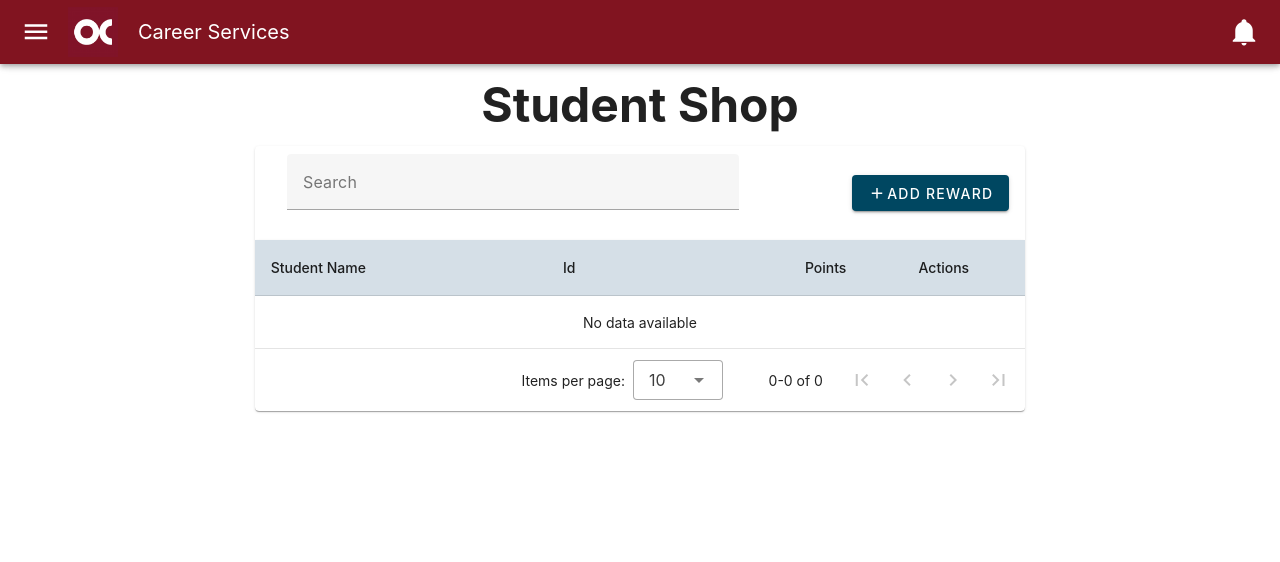
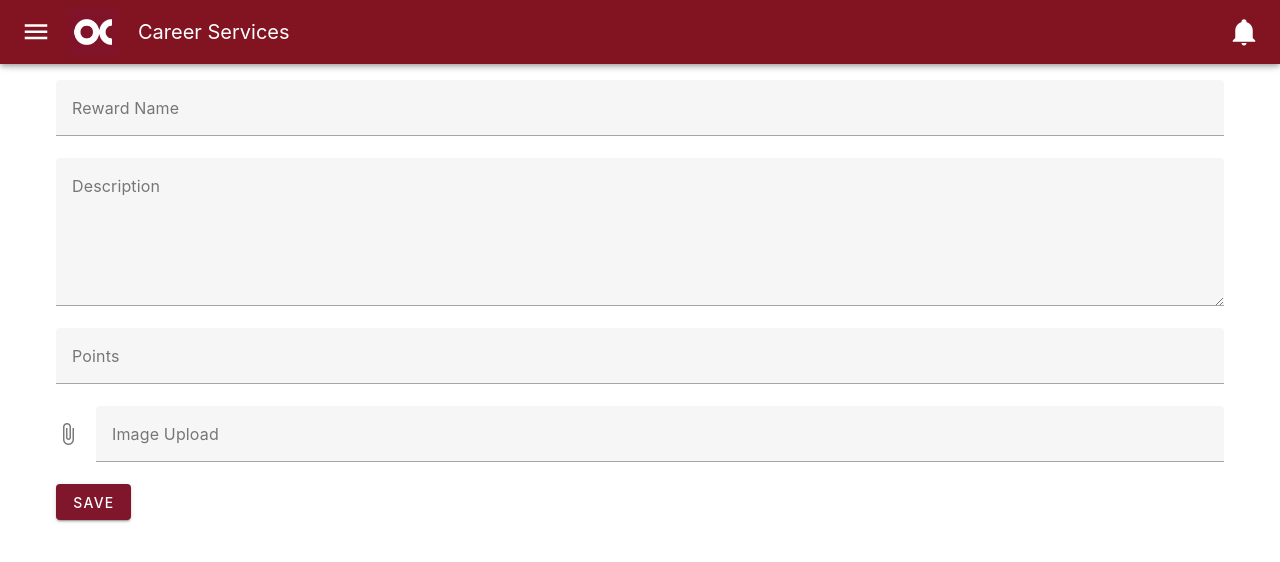
Before and after one commit to IanFlower/Avocado-Frontend, a Vue app: page /AddReward in a window 1280 px wide. Shown: the top 562 px of the page. Built offline with nearby package versions, Linux system fonts and the light colour scheme; no server answers; what webfontloader would draw is missing.

Commit message:
Changes to focus on the add reward and added routes to server

```diff
--- a/src/components/AddReward.vue
+++ b/src/components/AddReward.vue
@@ -1,96 +1,66 @@
 <template>
     <v-container>
-        <div class="text-h3 font-weight-bold text-center mb-4">
-            Student Shop
-        </div>
+      <v-form @submit.prevent="addReward" ref="form">
+        <v-text-field
+          v-model="reward.name"
+          label="Reward Name"
+          required
+        />
 
-        <v-row justify="center">
-            <v-col cols="12" md="8">
-                <v-card>
-                    <v-card-title class="d-flex justify-space-between align-center">
-                        <v-row class="w-100" align="center">
-                            <v-col cols="10" sm="8">
-                                <v-text-field v-model="searchQuery" label="Search" outlined dense class="mx-4" />
-                            </v-col>
+        <v-textarea
+          v-model="reward.description"
+          label="Description"
+          required
+        />
 
-                            <v-col cols="2" sm="4" class="text-right">
-                                <v-btn color="#004761" dark @click="editRewards" class="w-auto">
-                                    <v-icon left>mdi-plus</v-icon> Add Reward
-                                </v-btn>
-                            </v-col>
-                        </v-row>
-                    </v-card-title>
+        <v-text-field
+          v-model="reward.points"
+          label="Points"
+          type="number"
+          required
+        />
 
-                    <v-data-table :headers="headers" :items="filteredUsers" class="elevation-1">
-                        <template v-slot:item.fullName="{ item }">
-                            <span>{{ item.fullName }}</span>
-                        </template>
+        <v-file-input
+          v-model="reward.image"
+          label="Image Upload"
+          accept="image/*"
+          required
+          @change="handleImageUpload"
+        />
 
-                        <template v-slot:item.id="{ item }">
-                            <span>{{ item.id }}</span>
-                        </template>
-
-                        <template v-slot:item.points="{ item }">
-                            <span>{{ item.points }}</span>
-                        </template>
-
-                        <template v-slot:item.actions="{ item }">
-                            <v-btn icon @click="goToRedeemPoints(item.id)" class="transparent no-padding">
-                                <v-icon>mdi-cart</v-icon>
-                            </v-btn>
-                        </template>
-                    </v-data-table>
-                </v-card>
-            </v-col>
-        </v-row>
+        <v-btn type="submit" color="primary">Save</v-btn>
+      </v-form>
     </v-container>
   </template>
 
   <script setup>
-import { ref, computed, onMounted } from "vue";
-import { useRouter } from "vue-router";
-import userServices from "../services/userServices.js";
+  import { ref } from 'vue';
+  import rewardServices from '../services/rewardServices.js';
 
-const router = useRouter();
-const users = ref([]);
-const searchQuery = ref("");
+  const reward = ref({
+    name: '',
+    desc: '',
+    points: '',
+    image: null,
+  });
 
-const headers = ref([
-    { title: "Student Name", key: "fullName", align: "start", sortable: true },
-    { title: "Id", key: "id", align: "start", sortable: true },
-    { title: "Points", key: "points", align: "end", sortable: true },
-    { title: "Actions", key: "actions", align: "center", sortable: false }
-]);
+  const emit = defineEmits();
 
-const initialize = () => {
-    userServices.getAllUsers()
-        .then(response => {
-            users.value = response.data.map(user => ({
-                fullName: `${user.fName} ${user.lName}`,
-                id: user.id,
-                points: user.points
-            }));
-        })
-        .catch(() => {
-            users.value = [];
-        });
+  const handleImageUpload = (file) => {
+    reward.value.image = file;
   };
 
-const filteredUsers = computed(() => {
-    return users.value
-        .filter(user =>
-            user.fullName.toLowerCase().includes(searchQuery.value.toLowerCase())
-        )
-        .sort((a, b) => a.fullName.localeCompare(b.fullName));
-});
-
-const goToRedeemPoints = (userId) => {
-    router.push({ name: "redeemPoints", params: { id: userId } });
+  const addReward = async () => {
+    if (reward.value.name && reward.value.desc && reward.value.points && reward.value.image) {
+      try {
+        await rewardServices.addReward(reward.value);
+        // Emit the rewardAdded event to the parent to close the modal
+        emit('reward Added');
+      } catch (error) {
+        console.error('Error adding reward:', error);
+      }
+    } else {
+      console.log('Please fill out all fields.');
+    }
   };
-
-const editRewards = () => {
-    router.push({ name: "AddReward" });
-};
-
-onMounted(initialize);
   </script>
--- a/src/views/AdminRedeem.vue
+++ /dev/null
@@ -1,108 +0,0 @@
-<template>
-  <v-container>
-    <div class="text-h3 font-weight-bold text-center mb-4">
-      Student Shop
-    </div>
-
-    <v-row justify="center">
-      <v-col cols="12" md="8">
-        <v-card>
-          <v-card-title class="d-flex justify-space-between align-center">
-            <v-row class="w-100" align="center">
-              <v-col cols="10" sm="8">
-                <v-text-field
-                  v-model="searchQuery"
-                  label="Search"
-                  outlined
-                  dense
-                  class="mx-4"
-                />
-              </v-col>
-
-              <v-col cols="2" sm="4" class="text-right">
-                <v-btn color="#004761" dark @click="showAddRewardModal = true" class="w-auto">
-                  <v-icon left>mdi-plus</v-icon> Edit Rewards
-                </v-btn>
-              </v-col>
-            </v-row>
-          </v-card-title>
-
-          <v-data-table
-            :headers="headers"
-            :items="filteredUsers"
-            class="elevation-1"
-          >
-            <template v-slot:item.fullName="{ item }">
-              <span>{{ item.fullName }}</span>
-            </template>
-
-            <template v-slot:item.id="{ item }">
-              <span>{{ item.id }}</span>
-            </template>
-
-            <template v-slot:item.points="{ item }">
-              <span>{{ item.points }}</span>
-            </template>
-
-            <template v-slot:item.actions="{ item }">
-              <v-btn icon @click="goToRedeemPoints(item.id)" class="transparent no-padding">
-                <v-icon>mdi-cart</v-icon>
-              </v-btn>
-            </template>
-          </v-data-table>
-        </v-card>
-      </v-col>
-    </v-row>
-
-    <!-- Add Reward Modal -->
-    <AddReward v-model="showAddRewardModal" />
-  </v-container>
-</template>
-
-<script setup>
-import { ref, computed, onMounted } from "vue";
-import { useRouter } from "vue-router";
-import userServices from "../services/userServices.js";
-import AddReward from "../components/AddReward.vue";
-
-
-const router = useRouter();
-const users = ref([]);
-const searchQuery = ref("");
-const showAddRewardModal = ref(false); // Controls modal visibility
-
-const headers = ref([
-  { title: "Student Name", key: "fullName", align: "start", sortable: true },
-  { title: "Id", key: "id", align: "start", sortable: true },
-  { title: "Points", key: "points", align: "end", sortable: true },
-  { title: "Actions", key: "actions", align: "center", sortable: false }
-]);
-
-const initialize = () => {
-  userServices.getAllUsers()
-    .then(response => {
-      users.value = response.data.map(user => ({
-        fullName: `${user.fName} ${user.lName}`,
-        id: user.id,
-        points: user.points
-      }));
-    })
-    .catch(() => {
-      users.value = [];
-    });
-};
-
-const filteredUsers = computed(() => {
-  return users.value
-    .filter(user =>
-      user.fullName.toLowerCase().includes(searchQuery.value.toLowerCase())
-    )
-    .sort((a, b) => a.fullName.localeCompare(b.fullName));
-});
-
-const goToRedeemPoints = (userId) => {
-  router.push({ name: "redeemPoints", params: { id: userId } });
-};
-
-onMounted(initialize);
-</script>
--- a/src/views/AdminShop.vue
+++ b/src/views/AdminShop.vue
@@ -6,14 +6,13 @@
     <div class="pa-12">
       <v-row>
         <v-col cols="6">
-          <v-text-field v-model="search" label="Search" prepend-inner-icon="mdi-magnify" variant="outlined" hide-details
+          <v-text-field v-model="searchQuery" label="Search" prepend-inner-icon="mdi-magnify" variant="outlined" hide-details
             single-line class="ma-2"></v-text-field>
         </v-col>
         <v-col cols="6" class="d-flex justify-end">
           <!-- Use the custom class for color -->
           <v-btn class="custom-btn" @click="editRewards">
-            <v-icon left>mdi-plus</v-icon>
-            Add Reward
+            Edit Rewards
           </v-btn>
         </v-col>
       </v-row>
@@ -28,7 +27,7 @@
 </template>
 
 <script setup>
-import { ref,  onMounted } from "vue";
+import { ref, onMounted } from "vue";
 import { useRouter } from "vue-router";
 import userServices from "../services/userServices.js";
 
@@ -43,30 +42,39 @@ const headers = ref([
   { title: "Actions", key: "actions", align: "center", sortable: false }
 ]);
 
-const initialize = () => {
-  userServices.getAllUsers()
-    .then(response => {
-      users.value = response.data.map(user => ({
-        ...user,
-        fullName: `${user.fName} ${user.lName}`,
-        id: user.id,
-        points: user.points
-      }));
-    })
-    .catch(() => {
-    });
+const initialize = async () => {
+  try {
+    const response = await userServices.getAllUsers();
+    users.value = response.data.map(user => ({
+      fullName: `${user.fName} ${user.lName}`,
+      id: user.id,
+      points: user.points
+    }));
+  } catch (error) {
+    console.error("Error fetching users:", error);
+  }
 };
 
-
-const goToRedeemPoints = (userId) => {
-  router.push({ name: "redeemPoints", params: { id: userId } });
+const goToRedeemPoints = () => {
+  //router.push({ name: "redeemPoints", params: { id: userId } });
+  console.log("redeem points works! with " )
 };
 
 const editRewards = () => {
-  router.push({ name: "AddReward" });
+  router.push({ name: "ViewRewards" });
   console.log("Edit Rewards Clicked");
-
 };
 
 onMounted(initialize);
 </script>
+
+<style scoped>
+.custom-btn {
+  background-color: #004761;
+  color: white;
+}
+
+.custom-btn:hover {
+  background-color: #003b4e;
+}
+</style>
--- /dev/null
+++ b/src/views/AdminViewRewards.vue
@@ -0,0 +1,112 @@
+<template>
+  <p class="pa-12" style="font-size: 50px;">View Reward</p>
+
+  <v-spacer></v-spacer>
+  <div>
+    <div class="pa-12">
+      <v-row>
+        <v-col cols="6">
+          <v-text-field
+            v-model="searchQuery"
+            label="Search"
+            prepend-inner-icon="mdi-magnify"
+            variant="outlined"
+            hide-details
+            single-line
+            class="ma-2"
+          />
+        </v-col>
+        <v-col cols="6" class="d-flex justify-end">
+          <v-btn class="custom-btn" @click="showAddRewardDialog = true">
+            Add Reward
+          </v-btn>
+        </v-col>
+      </v-row>
+
+      <v-data-table
+        :headers="headers"
+        :items="rewards"
+        :search="searchQuery"
+        item-value="name"
+        class="elevation-1"
+      >
+        <template v-slot:item.name="{ item }">
+          <span>{{ item.name }}</span>
+        </template>
+
+        <template v-slot:item.desc="{ item }">
+          <span>{{ item.desc }}</span>
+        </template>
+
+        <template v-slot:item.purchaseCount="{ item }">
+          <span>{{ item.purchaseCount }}</span>
+        </template>
+
+        <template v-slot:item.actions="{ item }">
+          <v-btn icon class="transparent no-padding" @click="goToRedeemPoints(item.id)">
+            <v-icon color="#004761" size="large">mdi-cart</v-icon>
+          </v-btn>
+        </template>
+      </v-data-table>
+    </div>
+  </div>
+
+  <!-- Add Reward Dialog -->
+  <v-dialog v-model="showAddRewardDialog" max-width="500px">
+    <v-card>
+      <v-card-title>
+        Add Reward
+      </v-card-title>
+      <v-card-text>
+        <!-- AddReward Component with event listener to close modal on success -->
+        <AddReward @rewardAdded="closeAddRewardDialog" />
+      </v-card-text>
+      <v-card-actions>
+        <v-spacer></v-spacer>
+        <v-btn color="red" text @click="showAddRewardDialog = false">Cancel</v-btn>
+      </v-card-actions>
+    </v-card>
+  </v-dialog>
+</template>
+
+<script setup>
+import { ref, onMounted } from "vue";
+import rewardServices from "../services/rewardServices.js";
+import AddReward from "../components/AddReward.vue";
+
+// Rewards data and search
+const rewards = ref([]);
+const searchQuery = ref("");
+const showAddRewardDialog = ref(false);
+
+// Table headers
+const headers = ref([
+  { title: "Name", key: "name", align: "start", sortable: true },
+  { title: "Description", key: "desc", align: "center", sortable: true },
+  { title: "Purchase Count", key: "purchaseCount", align: "center", sortable: true },
+  { title: "Actions", key: "actions", align: "center", sortable: false }
+]);
+
+// Fetch rewards from the database
+const initialize = () => {
+  rewardServices.getAllrewards()
+    .then(response => {
+      rewards.value = response.data.map(reward => ({
+        name: reward.name,
+        desc: reward.desc,
+        purchaseCount: reward.purchaseCount,
+        image: reward.image
+      }));
+    })
+    .catch(() => {
+      rewards.value = [];
+    });
+};
+
+// Close the modal after saving the reward
+const closeAddRewardDialog = () => {
+  showAddRewardDialog.value = false;
+};
+
+onMounted(initialize);
+</script>
```
Also changed, not shown: src/router.js (+15 -7 lines), src/services/rewardServices.js (+5 -2 lines). Lines whose indentation alone changed are shown as unchanged.
